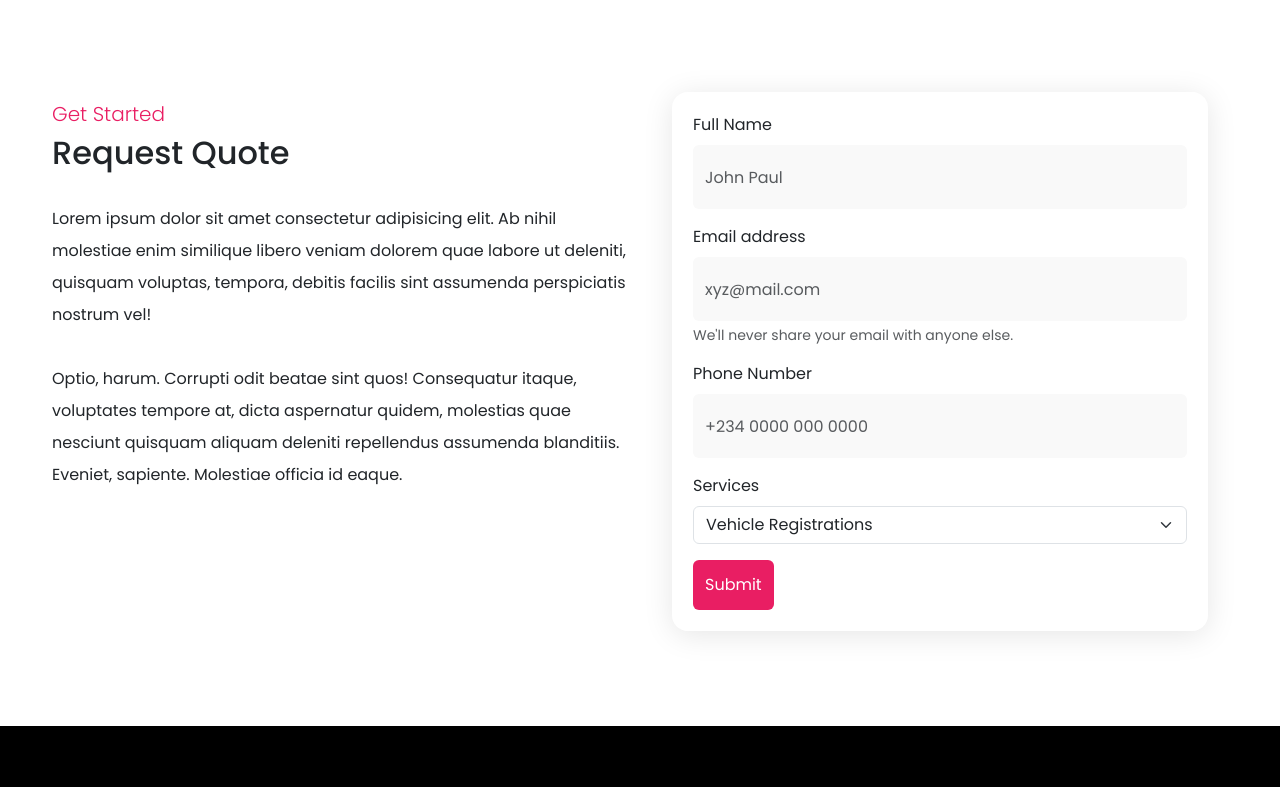
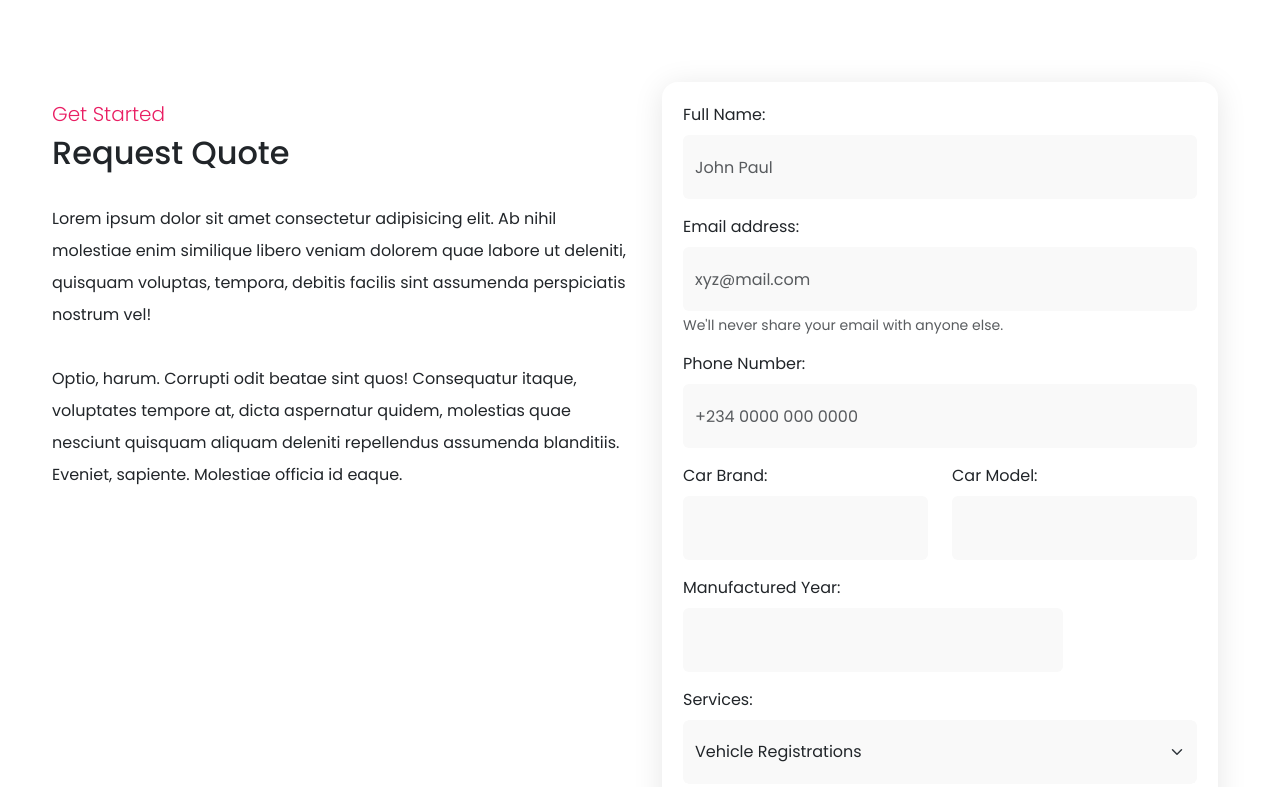
Before and after one commit to Pholarin/Carpaper, a plain HTML site: page index.html in a window 1280 px wide. Shown: the part 1901-2688 px from the top of the page. Drawn offline with nearby package versions, Linux system fonts and the light colour scheme.

Commit message:
Added more form field to the existing form and fixed padding

```diff
--- a/index.html
+++ b/index.html
@@ -184,22 +184,46 @@
                                 <div class="requoteform">
                                   <form>
                                       <div class="mb-3">
-                                          <label for="fullname" class="form-label">Full Name</label>
+                                          <label for="fullname" class="form-label">Full Name:</label>
                                           <input type="text" class="form-control" id="fullname" placeholder="John Paul">
                                       </div>
 
                                       <div class="mb-3">
-                                        <label for="exampleInputEmail1" class="form-label">Email address</label>
+                                        <label for="exampleInputEmail1" class="form-label">Email address:</label>
                                         <input type="email" class="form-control" id="exampleInputEmail1" name="email" aria-describedby="emailHelp" placeholder="xyz@mail.com">
                                         <div id="emailHelp" class="form-text">We'll never share your email with anyone else.</div>
                                       </div>
                                       <div class="mb-3">
-                                        <label for="phone" class="form-label">Phone Number</label>
+                                        <label for="phone" class="form-label">Phone Number:</label>
                                         <input type="text" class="form-control" id="phone" placeholder="+234 0000 000 0000">
                                       </div>
+                                      <div class="row">
+                                        <div class="col-6">
+                                          <div class="mb-3">
+                                            <label for="carbrand" class="form-label">Car Brand:</label>
+                                            <input type="text" class="form-control" id="carbrand" placeholder="">
+                                          </div>
+                                        </div>
+                                        <div class="col-6">
+                                          <div class="mb-3">
+                                            <label for="carmodel" class="form-label">Car Model:</label>
+                                            <input type="text" class="form-control" id="carmodel" placeholder="">
+                                          </div>
+                                        </div>
+                                      </div>
+                                      <div class="row">
+                                        <div class="col-9">
+                                          <div class="mb-3">
+                                            <label for="year" class="form-label">Manufactured Year:</label>
+                                            <input type="number" class="form-control" id="year" placeholder="">
+                                          </div>
+                                        </div>
+
+                                      </div>
+
                                       <div class="mb-3">
-                                          <label for="services" class="form-label">Services</label>
-                                          <select id="services" class="form-select">
+                                          <label for="services" class="form-label">Services:</label>
+                                          <select id="services" class="form-select form-control">
                                             <option> Vehicle Registrations</option>
                                             <option>Vehicle Documents Renewal</option>
                                             <option>Driver's License Processing</option>
--- a/style/style.css
+++ b/style/style.css
@@ -95,7 +95,7 @@ main{
             -webkit-backdrop-filter: blur(5px);
             border: 1px solid rgba(255, 255, 255, 0.26);
 			padding: 20px;
-			margin: 20px;
+			margin: 10px;
 
 }
 
```
